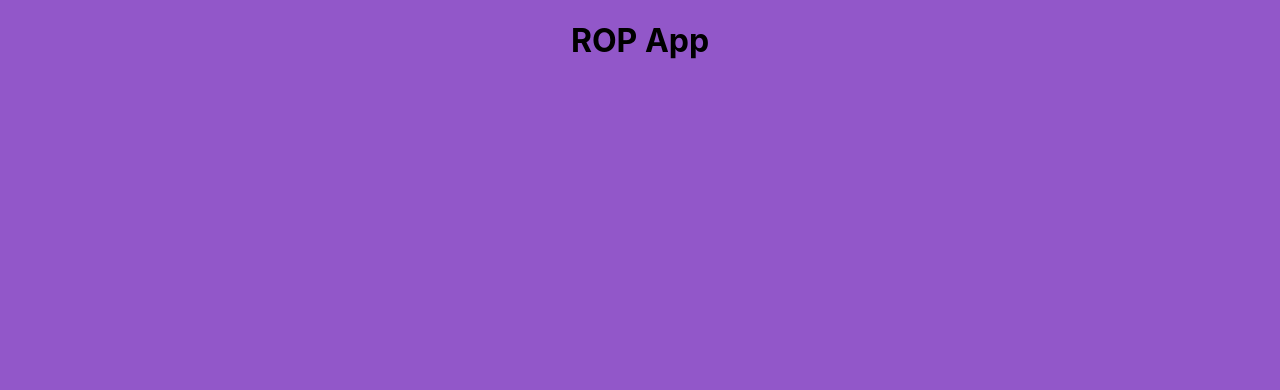
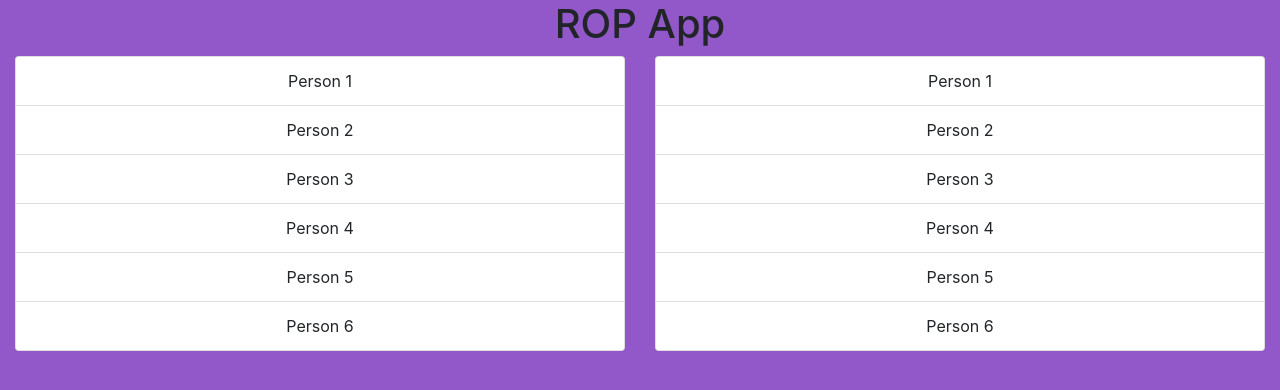
Before and after one commit to Dizzion/rop-app, a React (Create React App) app: page / in a window 1280 px wide. Shown: the top 390 px of the page. Built offline with nearby package versions, Linux system fonts and the light colour scheme.

Commit message:
fixed bootstrap issue and created cards for player names

```diff
--- a/package.json
+++ b/package.json
@@ -11,12 +11,15 @@
     "@types/jest": "^26.0.23",
     "@types/node": "^12.20.13",
     "@types/react": "^17.0.6",
+    "@types/react-bootstrap": "^0.32.25",
     "@types/react-dom": "^17.0.5",
     "@types/react-router-dom": "^5.1.7",
     "@types/reactstrap": "^8.7.2",
     "axios": "^0.21.1",
+    "bootstrap": "^4.6.0",
     "node-sass": "^6.0.0",
     "react": "^17.0.2",
+    "react-bootstrap": "^1.6.0",
     "react-dom": "^17.0.2",
     "react-router-dom": "^5.2.0",
     "react-scripts": "4.0.3",
--- a/public/index.html
+++ b/public/index.html
@@ -9,12 +9,17 @@
       name="description"
       content="Web site created using create-react-app"
     />
-    <link rel="apple-touch-icon" href="%PUBLIC_URL%/logo192.png" />
+
     <!--
       manifest.json provides metadata used when your web app is installed on a
       user's mobile device or desktop. See https://developers.google.com/web/fundamentals/web-app-manifest/
     -->
-    <link rel="manifest" href="%PUBLIC_URL%/manifest.json" />
+    <link
+      rel="stylesheet"
+      href="https://cdn.jsdelivr.net/npm/bootstrap@4.6.0/dist/css/bootstrap.min.css"
+      integrity="sha384-B0vP5xmATw1+K9KRQjQERJvTumQW0nPEzvF6L/Z6nronJ3oUOFUFpCjEUQouq2+l"
+      crossorigin="anonymous"
+    />
     <!--
       Notice the use of %PUBLIC_URL% in the tags above.
       It will be replaced with the URL of the `public` folder during the build.
--- a/src/App.tsx
+++ b/src/App.tsx
@@ -1,11 +1,19 @@
 import React from 'react';
 import Header from './Components/Header';
+import Card from './Components/TeamCards/Card';
 import './App.scss';
+import { Col, Container, Row } from 'react-bootstrap';
 
 function App() {
   return (
     <div className="App">
       <Header/>
+      <Container fluid>
+        <Row>
+          <Col sm><Card/></Col>
+          <Col sm><Card/></Col>
+        </Row>
+      </Container>
     </div>
   );
 }
--- /dev/null
+++ b/src/Components/TeamCards/Card.tsx
@@ -0,0 +1,19 @@
+import React from 'react';
+import ListGroup from 'react-bootstrap/ListGroup';
+
+function Card() {
+    return (
+        <div>
+            <ListGroup>
+                <ListGroup.Item>Person 1</ListGroup.Item>
+                <ListGroup.Item>Person 2</ListGroup.Item>
+                <ListGroup.Item>Person 3</ListGroup.Item>
+                <ListGroup.Item>Person 4</ListGroup.Item>
+                <ListGroup.Item>Person 5</ListGroup.Item>
+                <ListGroup.Item>Person 6</ListGroup.Item>
+            </ListGroup>
+        </div>
+    );
+}
+
+export default Card;
--- a/src/index.tsx
+++ b/src/index.tsx
@@ -1,5 +1,6 @@
 import React from 'react';
 import ReactDOM from 'react-dom';
+import 'bootstrap/dist/css/bootstrap.min.css';
 import './index.scss';
 import App from './App';
 
```
Also changed, not shown: public/manifest.json, 1 other file (tests, documents, lock files or other folders).
